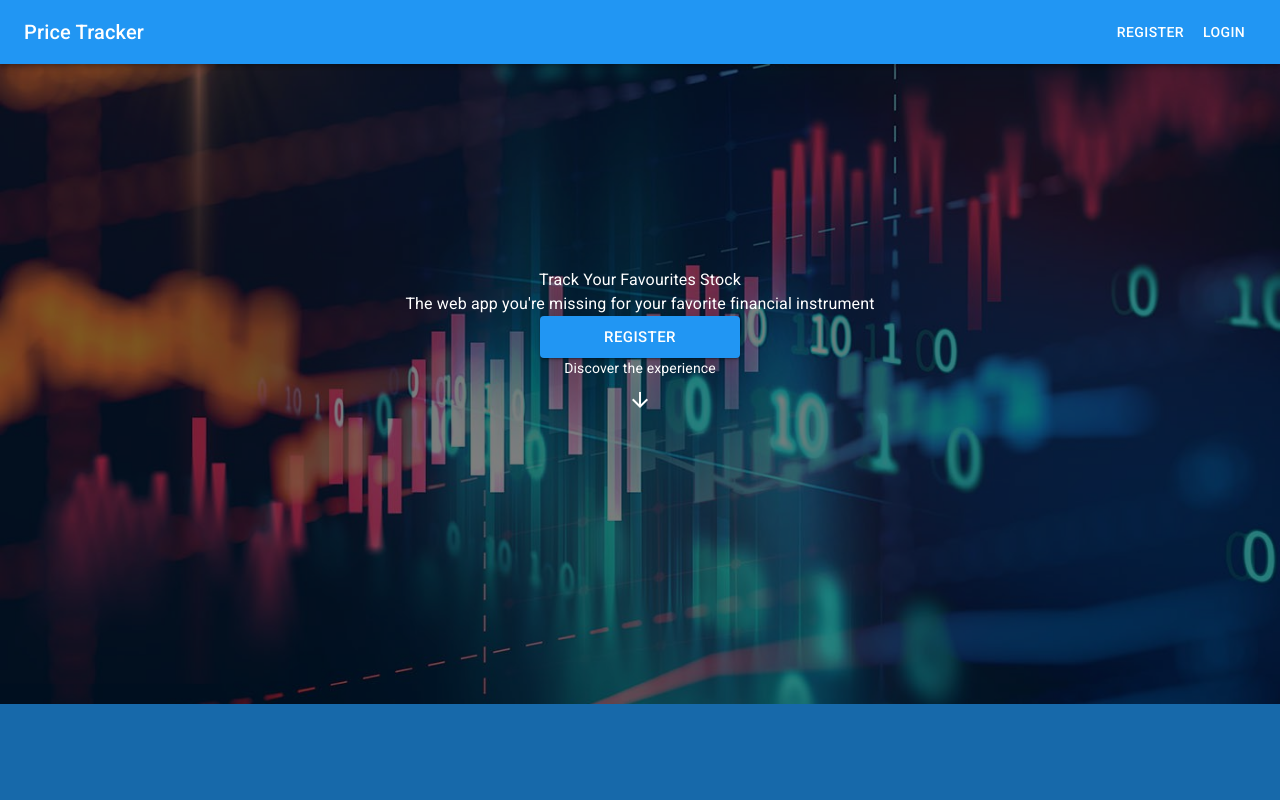
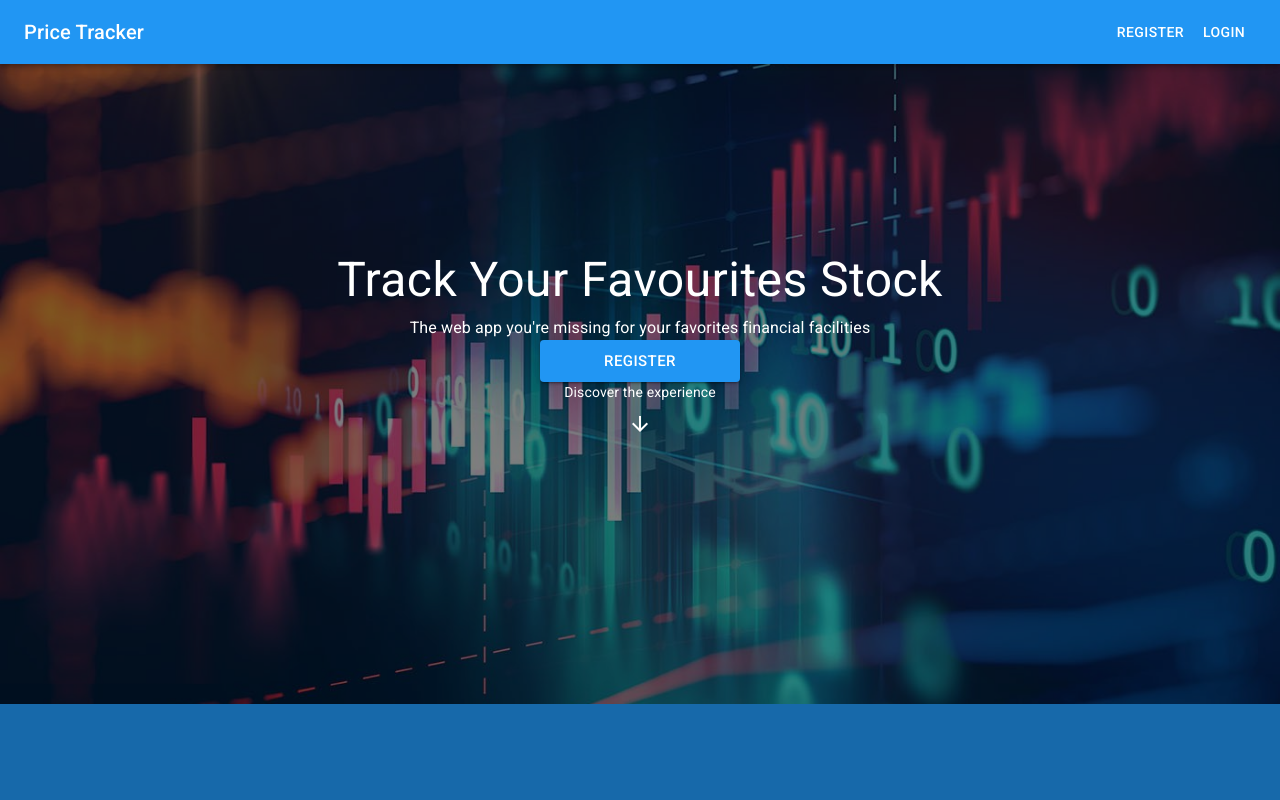
Before and after one commit to paolodelia99/price-tracker-web-app, a React (Create React App) app in the folder client/: page / in a window 1280 px wide. Shown: the top 800 px of the page. Built offline with nearby package versions, Linux system fonts and the light colour scheme; no server answers.

Commit message:
Fixed register bugs

```diff
--- a/client/src/actions/auth.js
+++ b/client/src/actions/auth.js
@@ -11,15 +11,19 @@ import {
 } from './types';
 import setAuthToken from '../utils/setAuthToken';
 import { setAlert } from "./alert";
+import {createProfile} from "./profile";
 
 //Load User
-export const loadUser = () => async dispatch => {
+export const loadUser = (register) => async dispatch => {
     if(localStorage.token){
         setAuthToken(localStorage.token)
     }
 
     try{
         const res = await axios.get('/api/auth');
+
+        if(register)
+            dispatch(createProfile(res.data))
 
         dispatch({
             type: USER_LOADED,
@@ -33,24 +37,24 @@ export const loadUser = () => async dispatch => {
 };
 
 // Register User
-export const register = ({ name, email, password }) => async dispatch => {
+export const register = ({ firstName,lastName, email, password }) => async dispatch => {
     const config = {
         headers: {
             'Content-Type': 'application/json'
         }
     };
 
-    const body = JSON.stringify({ name, email, password });
+    const body = JSON.stringify({ firstName,lastName, email, password });
 
     try {
-        const res = await axios.post('/api/users', body, config);
+        const res = await axios.post('/api/user', body, config);
 
         dispatch({
             type: REGISTER_SUCCESS,
             payload: res.data
         });
 
-        dispatch(loadUser());
+        dispatch(loadUser(true));
     } catch (err) {
         const errors = err.response.data.errors;
 
@@ -82,7 +86,7 @@ export const login = (email, password) => async dispatch => {
             payload: res.data
         });
 
-        dispatch(loadUser());
+        dispatch(loadUser(false));
     } catch (err) {
         const errors = err.response.data.errors;
 
--- a/client/src/actions/profile.js
+++ b/client/src/actions/profile.js
@@ -72,7 +72,7 @@ export const addNewStock = (newStock) => async dispatch => {
     };
 
     try {
-        const res = await axios.post('/api/profile/newStock/',newStock,config);
+        const res = await axios.post('/api/profile/newStock/', newStock, config);
 
         dispatch({
             type:ADD_STOCK,
@@ -196,7 +196,6 @@ export const removeSelectedItem = () => dispatch => {
 // Create or update profile
 export const createProfile = (
     formData,
-    history,
     edit = false
 ) => async dispatch => {
     try {
@@ -214,10 +213,6 @@ export const createProfile = (
         });
 
         dispatch(setAlert(edit ? 'Profile Updated' : 'Profile Created', 'success'));
-
-        if (!edit) {
-            history.push('/dashboard');
-        }
     } catch (err) {
         const errors = err.response.data.errors;
 
--- a/client/src/components/Landing/ProductHero.js
+++ b/client/src/components/Landing/ProductHero.js
@@ -13,11 +13,11 @@ function ProductHero(props) {
         <ProductHeroLayout backgroundClassName={classes.background}>
             {/* Increase the network loading priority of the background image. */}
             <img style={{ display: 'none' }} src={FintechImg} alt="increase priority" />
-            <Typography color="inherit" align="center"  marked="center" className={classes.mainTitle}>
+            <Typography className='landing-main-title'>
                 Track Your Favourites Stock
             </Typography>
             <Typography color="inherit" align="center" className={classes.h5}>
-                The web app you're missing for your favorite financial instrument
+                The web app you're missing for your favorites financial facilities
             </Typography>
             <Link to='/register' className='link'>
                 <Button
--- a/client/src/components/auth/Register.js
+++ b/client/src/components/auth/Register.js
@@ -1,4 +1,4 @@
-import React, {Fragment, useState} from 'react';
+import React, {Fragment, useState,useRef,useLayoutEffect} from 'react';
 import { connect } from 'react-redux';
 import { Link, Redirect } from 'react-router-dom';
 import { setAlert } from '../../actions/alert';
@@ -27,6 +27,16 @@ const Register = ({setAlert, register, isAuthenticated}) => {
         password: '',
         password2: ''
     });
+    const[submitCounter,setSubmitCounter] = useState(0)
+    const firstUpdate = useRef(true);
+
+    useLayoutEffect(() => {
+        if (firstUpdate.current) {
+            firstUpdate.current = false;
+            return;
+        }
+        register({ firstName,lastName, email, password });
+    },[submitCounter]);
 
     const { firstName,lastName, email, password, password2 } = formData;
 
@@ -38,7 +48,7 @@ const Register = ({setAlert, register, isAuthenticated}) => {
         if (password !== password2) {
             setAlert('Passwords do not match', 'danger');
         } else {
-            register({ firstName,lastName, email, password });
+            setSubmitCounter(submitCounter => submitCounter + 1)
         }
     };
 
@@ -124,7 +134,7 @@ const Register = ({setAlert, register, isAuthenticated}) => {
                                         value={password2}
                                         name="password2"
                                         label="Confirm password"
-                                        type="password2"
+                                        type="password"
                                         id="password2"
                                         autoComplete="current-password"
                                         onChange={ e => onChange(e)}
--- a/client/src/components/styles/productHeroStyle.js
+++ b/client/src/components/styles/productHeroStyle.js
@@ -22,7 +22,7 @@ export const productHeroStyle = makeStyles(theme => ({
         },
     },
     more: {
-        marginTop: theme.spacing(3),
+        marginTop: theme.spacing(4),
     },
 })
 );
--- a/client/src/index.css
+++ b/client/src/index.css
@@ -16,6 +16,16 @@ body{
   padding: 0;
   width: 100%;
   height: 100%;
+}
+
+.landing-main-title{
+  font-size: 3rem!important;
+  color: inherit;
+  text-align: center;
+  font-family: Roboto Helvetica Arial, sans-serif;
+  font-weight: 400;
+  line-height: 1.5;
+  letter-spacing: 0.000938em;
 }
 
 /*AppNavbar*/
```
Also changed, not shown: 2 other files (tests, documents, lock files or other folders).
